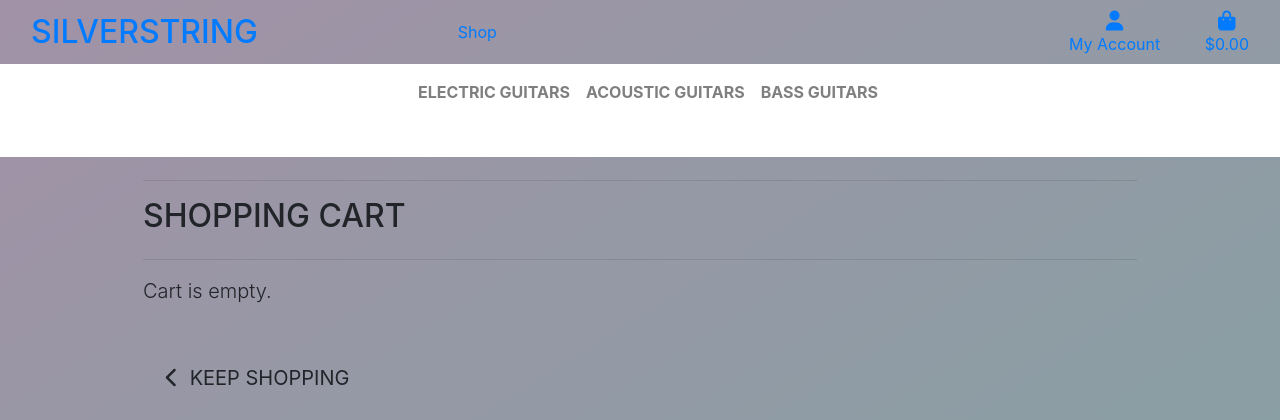
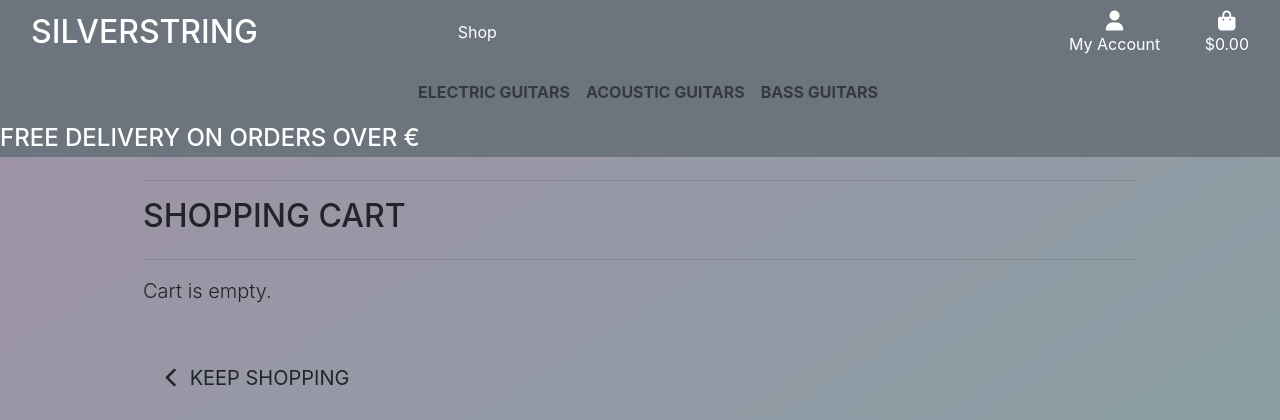
Before and after one commit to Code-Institute-Submissions/dvcoffey-silverstring_JulyResub, a Django app: page /cart/ in a window 1280 px wide. Shown: the top 420 px of the page. Run offline with Django 3.2, Linux system fonts and the light colour scheme; some libraries are stand-ins or nearby versions.

Commit message:
Background css temporarily changed for visibility

```diff
--- a/static/css/base.css
+++ b/static/css/base.css
@@ -23,6 +23,10 @@ body {
 
 .main-logo-link {
     width: fit-content;
+}
+
+.nav-link{
+    color: white;
 }
 
 /* -------------------------------- Media Queries */
--- a/templates/base.html
+++ b/templates/base.html
@@ -35,7 +35,7 @@
     </head>
     <body>
         <header class="container-fluid fixed-top">
-            <div id="topnav" class="row d-none d-lg-flex">
+            <div id="topnav" class="row d-none d-lg-flex bg-secondary">
                 <div class="col12 col-lg-4 my-auto py-1 py-lg-0 text-center text-lg-left">
                     <a href="{% url 'home' %}" class="nav-link main-logo-link">
                         <h2 class="logo-font my-0">Silverstring</h2>
@@ -85,7 +85,7 @@
                     </ul>
                 </div>
             </div>
-            <div class="row bg-white">
+            <div class="row bg-secondary">
             <nav class="navbar navbar-expand-lg navbar-light w-100">
                 <button class="navbar-toggler" type="button" data-toggle="collapse" data-target="#main-nav" aria-controls="main-nav" aria-expanded="false" aria-label="Toggle navigation">
                     <span class="navbar-toggler-icon"></span>
```
